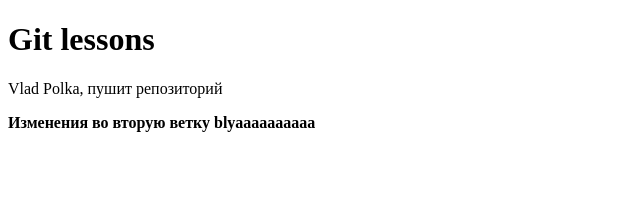
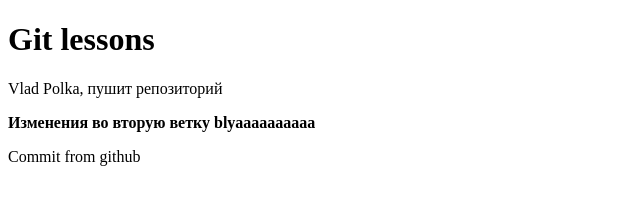
Before and after one commit to wwwladislav/test_repo, a plain HTML site: page index.html in a window 1280 px wide. Shown: the whole page, without its empty margins (0-640 px from the left). Drawn offline with Linux system fonts and the light colour scheme.

Commit message:
COMMIT FROM GITHUB

```diff
--- a/index.html
+++ b/index.html
@@ -16,6 +16,9 @@
 	<b>Изменения во вторую ветку</b>
 
 	<b>blyaaaaaaaaaa</b>
+	<p>Commit from github</p>
+
+
 
 <!-- ! ---- MAIN JS ---->
 <script src="#">
```
